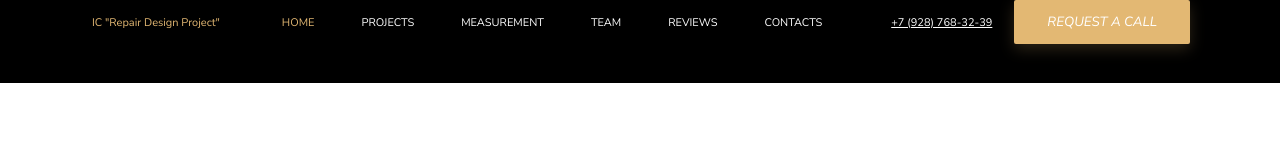
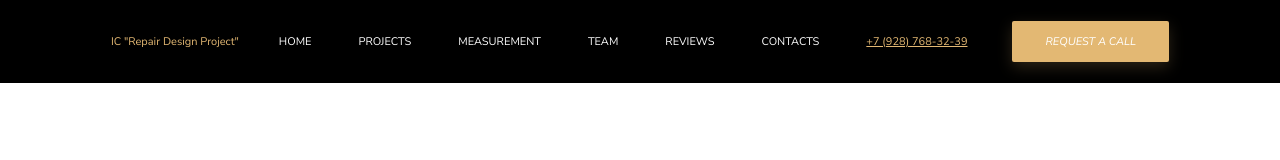
Before and after one commit to darterss/layout, a plain HTML site: page index.html in a window 1280 px wide. Drawn offline with Linux system fonts and the light colour scheme.

Commit message:
created header

```diff
--- a/Styles/style.css
+++ b/Styles/style.css
@@ -4,45 +4,63 @@ header{
     color: white;
     height: 83px;
     margin: 0;
+    padding: 0;
+    display: flex;
+    white-space: nowrap;
+}
 
-}
 a{
     color: inherit;
+    text-decoration: none;
 }
+
 .button{
     background: #E3B873;
-    box-shadow: 0px 5px 15px rgba(227, 184, 115, 0.2);
+    box-shadow: 0 5px 15px rgba(227, 184, 115, 0.2);
     border-radius: 2px;
     border: 0;
     padding: 13px 33px;
     color: white;
     text-transform: uppercase;
-    font-family: inherit;
+    font: inherit;
 }
+
 .italic{
     font-style: italic;
 
 }
+
 html, body{
     font-family: "Nunito Sans", Arial, sans-serif;
     margin: 0;
 }
+
 .container{
     display: flex;
     justify-content: space-between;
     align-items: center;
-    margin: 0 90px 0 92px;
+    margin: 0 auto;
 }
+
 .header-nav{
     list-style: none;
     display: flex;
 }
+
 .header-nav-item{
     margin-right: 47px;
 }
-.header-nav-item a{
-    text-decoration: none;
+
+.header-nav-item:hover{
+    color: #E3B873;
 }
+
+a.tel{
+    text-decoration: underline;
+    margin-right: 45px;
+    color: #E3B873;
+}
+
 .logo{
     color: #E3B873;
 }
--- a/index.html
+++ b/index.html
@@ -12,18 +12,18 @@
 <body>
 <header>
     <div class="container">
-        <span class="logo">IC "Repair Design Project"</span>
+        <span class="logo"><a href="#">IC "Repair Design Project"</a></span>
         <nav>
             <ul class="header-nav">
-                <li class="header-nav-item logo"><a href="#">HOME</a></li>
-                <li class="header-nav-item">PROJECTS</li>
-                <li class="header-nav-item">MEASUREMENT</li>
-                <li class="header-nav-item">TEAM</li>
-                <li class="header-nav-item">REVIEWS</li>
-                <li class="header-nav-item">CONTACTS</li>
+                <li class="header-nav-item"><a href="#">HOME</a></li>
+                <li class="header-nav-item"><a href="#">PROJECTS</a></li>
+                <li class="header-nav-item"><a href="#">MEASUREMENT</a></li>
+                <li class="header-nav-item"><a href="#">TEAM</a></li>
+                <li class="header-nav-item"><a href="#">REVIEWS</a></li>
+                <li class="header-nav-item"><a href="#">CONTACTS</a></li>
             </ul>
         </nav>
-        <span><a href="#">+7 (928) 768-32-39</a></span>
+        <span><a class="tel" href="#">+7 (928) 768-32-39</a></span>
         <button class="button italic">Request a call</button>
     </div>
 
```
